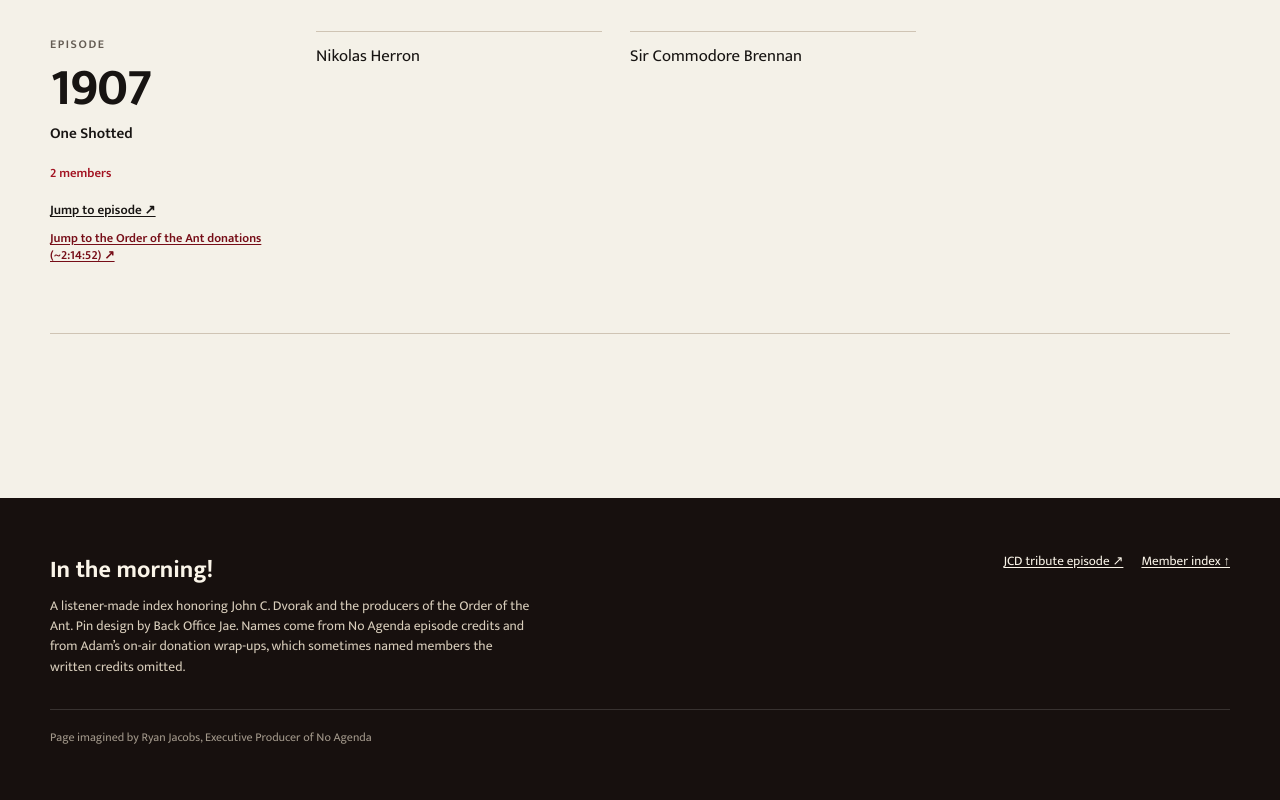
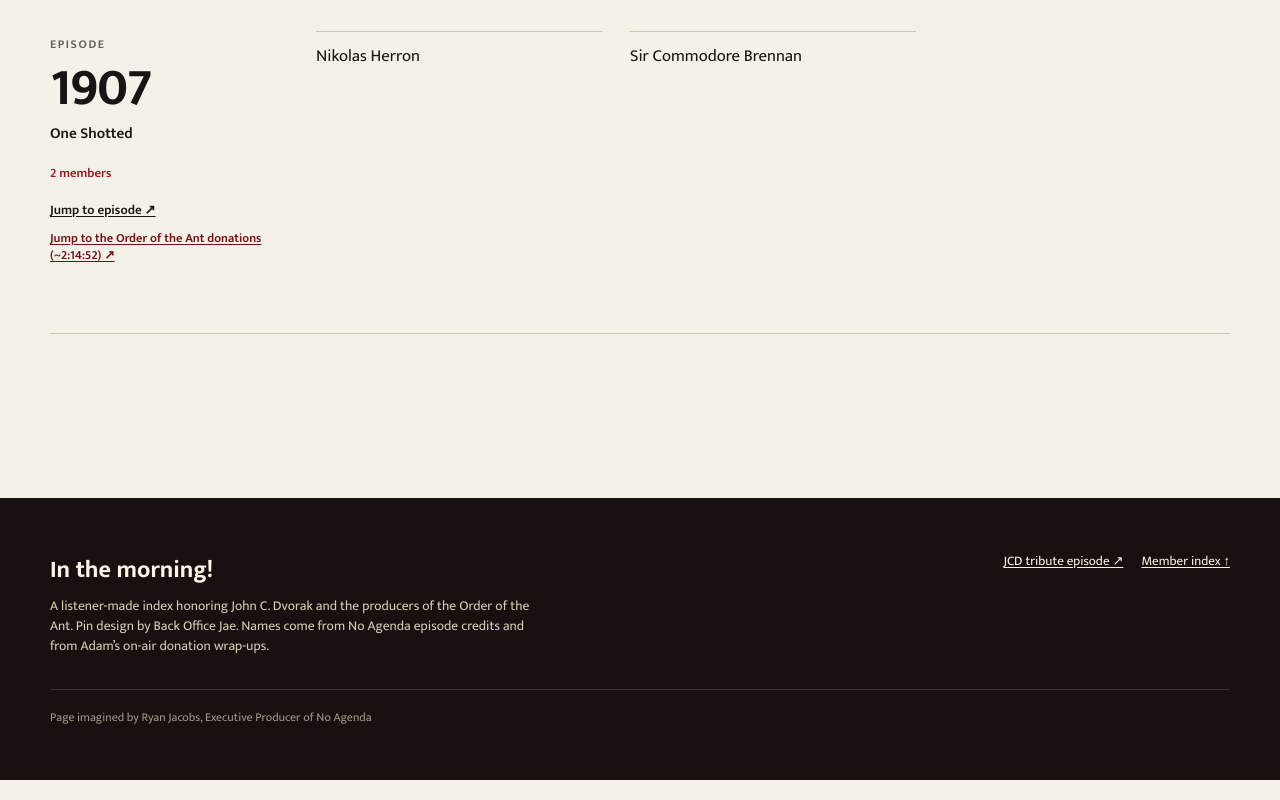
Before and after one commit to rmjacobs/order-of-the-ant, a plain HTML site: page index.html in a window 1280 px wide. Shown: the part 6399-7199 px from the top of the page. Drawn offline with Linux system fonts and the light colour scheme.

Commit message:
Minor content adjustments

```diff
--- a/index.html
+++ b/index.html
@@ -141,7 +141,7 @@
     <div class="wrap footer-grid">
       <div>
         <strong>In the morning!</strong>
-        <p>A listener-made index honoring John C. Dvorak and the producers of the Order of the Ant. Pin design by Back Office Jae. Names come from No Agenda episode credits and from Adam’s on-air donation wrap-ups, which sometimes named members the written credits omitted.</p>
+        <p>A listener-made index honoring John C. Dvorak and the producers of the Order of the Ant. Pin design by Back Office Jae. Names come from No Agenda episode credits and from Adam’s on-air donation wrap-ups.</p>
       </div>
       <div class="sources">
         <a href="https://www.noagendashow.net/listen/1889" target="_blank" rel="noopener">JCD tribute episode ↗</a>
```
